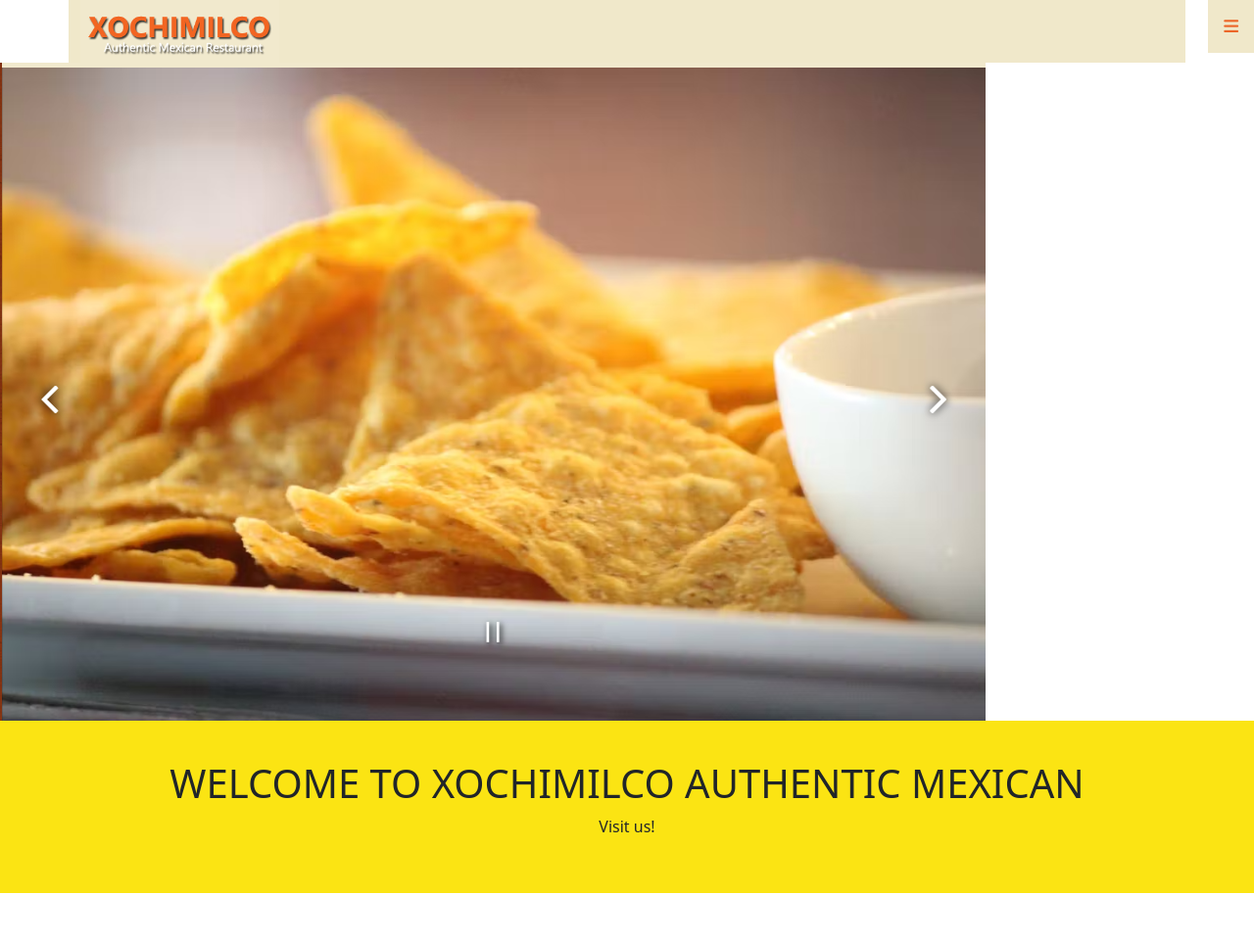
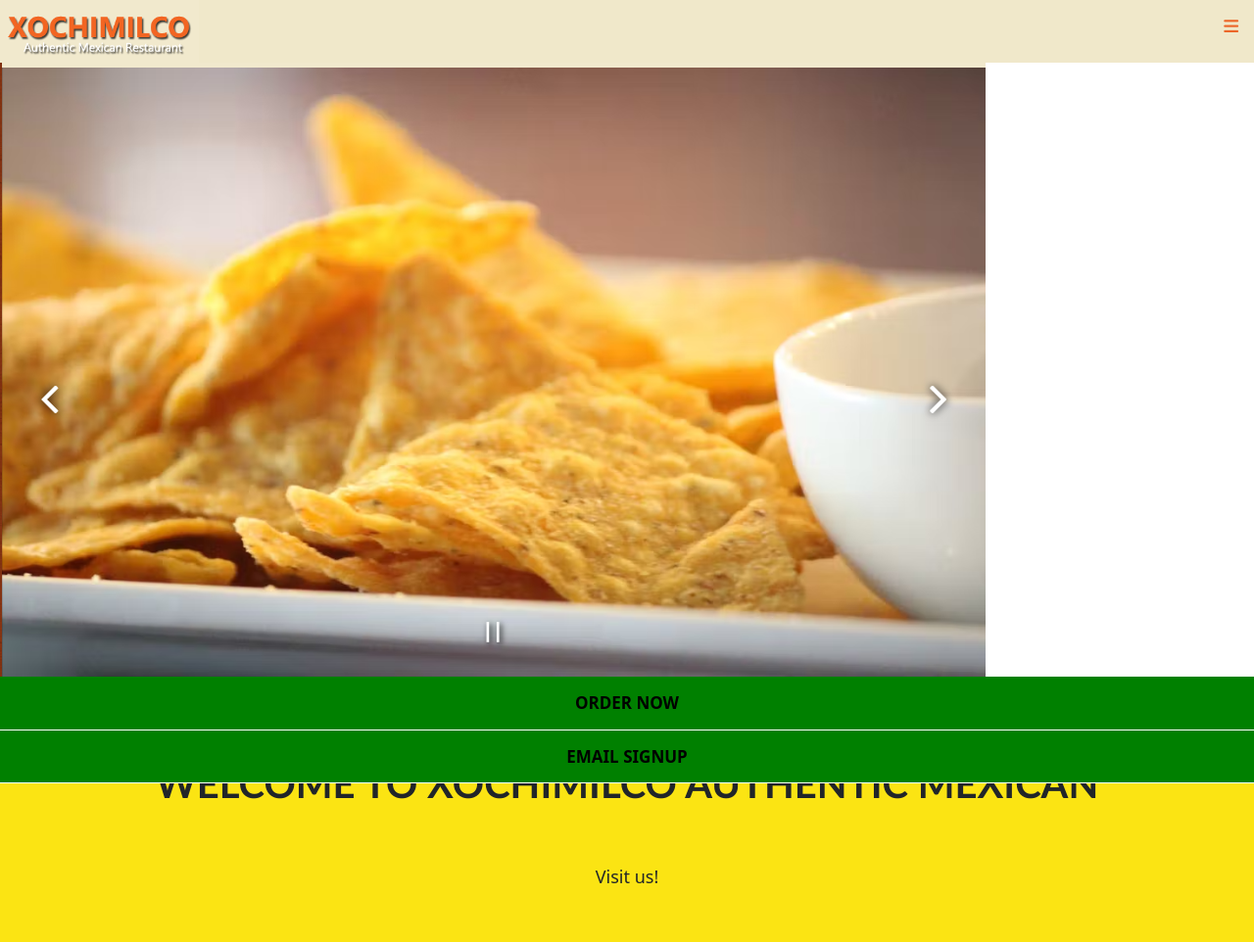
Before and after one commit to Tsilos1/xochimilco-recreation, a plain HTML site: page index.html in a window 1280 px wide. Shown: the whole page at 98% size. Before the commit the page ends 912 px from the top, so only its background shows below. Drawn offline with nearby package versions, Linux system fonts and the light colour scheme.

Commit message:
finished menus

```diff
--- a/index.html
+++ b/index.html
@@ -4,6 +4,18 @@
   <meta charset="UTF-8">
   <meta http-equiv="X-UA-Compatible" content="IE=edge">
   <meta name="viewport" content="width=device-width, initial-scale=1.0">
+
+  <script>
+    function myFunction() {
+      var x = document.getElementById("myLinks");
+      if (x.style.display === "block") {
+        x.style.display = "none";
+      } else {
+        x.style.display = "block";
+      }
+    }
+    </script>
+
   <script src="https://kit.fontawesome.com/e8702507db.js" crossorigin="anonymous"></script>
   <!-- CSS only -->
 <link href="https://cdn.jsdelivr.net/npm/bootstrap@5.2.0/dist/css/bootstrap.min.css" rel="stylesheet" integrity="sha384-gH2yIJqKdNHPEq0n4Mqa/HGKIhSkIHeL5AyhkYV8i59U5AR6csBvApHHNl/vI1Bx" crossorigin="anonymous">
@@ -14,10 +26,10 @@
 
 <body>
     <!-- WEBSITE CONTAINER  -->
-  <div class="container">
+  <div class="container"></div>
 
     <!-- HEADER -->
-   <header>
+   <div class="header">
     <img src="./Assets/logo.png" alt="Xochimilco logo">
 
  <!-- Load an icon library to show a hamburger menu (bars) on small screens -->
@@ -25,6 +37,7 @@
 <!-- Top Navigation Menu -->
     <div class="topnav">
     <!-- Navigation links (hidden by default) -->
+
       <div id="myLinks">
         <a href="#">HOURS & LOCATION</a>
         <a href="#">SPECIALS</a>
@@ -41,14 +54,13 @@
      </a>
      </div>
 
-    </header>
+  </div>
  </div>
 
 
     <!-- MAIN IMAGE -->
 
-    <img src="./Assets/heroimage1.png" class="img-fluid" alt="Responsive image">
-
+    <img src="assets/heroimage1.png" alt="tortilla chips with cheese">
 
     <!-- WELCOME -->
   <div id="welcome">
@@ -66,6 +78,11 @@
 
     <!-- FOOTER -->
 
+    <div class="footnav">
+      <a href="#home" class="active">ORDER NOW</a>
+      <a href="#news">EMAIL SIGNUP</a>
+    </div>
+
 
 
     <!--  END FOOTER -->
--- a/style.css
+++ b/style.css
@@ -1,6 +1,7 @@
 
 .container {
     background-color: #f0e8ca;
+
 }
 
 body {
@@ -9,16 +10,21 @@ body {
     border: 0px;
 }
 
-header {
-
+.header {
+    background-color: #f0e8ca;
 }
 
 h1 {
     text-align: center;
+    font-family: calibri;
+    font-weight: bold;
+    padding-bottom: 50px;
 }
 
 p {
     text-align: center;
+    padding-bottom: 50px;
+    font-size: large;
 }
 
 #welcome {
@@ -30,7 +36,7 @@ p {
 /* Style the navigation menu */
 .topnav {
     overflow: hidden;
-    background-color: #333;
+    background-color: #f0e8ca;
     position: right;
   }
 
@@ -59,12 +65,48 @@ p {
 
   /* Add a grey background color on mouse-over */
   .topnav a:hover {
-    background-color: #ddd;
-    color: black;
+    background-color: #f0e8ca;
+    color: #ec7729;
   }
 
   /* Style the active link (or home/logo) */
-  .active {
+  /* .active {
     background-color: #04AA6D;
     color: white;
-  }
+  } */
+
+  /* -------FOOTER NAVBAR-----------------*/
+
+  /* Place the navbar at the bottom of the page, and make it stick */
+.footnav {
+  background-color: green;
+   overflow: hidden;
+  position: fixed;
+  bottom: 0;
+  width: 100%;
+}
+
+/* Style the links inside the navigation bar */
+.footnav a {
+  float: center;
+  display: block;
+  color: black;
+  text-align: center;
+  padding: 14px 16px;
+  text-decoration: none;
+  font-size: 17px;
+  font-weight: bold;
+  border-bottom: 1px solid white;
+}
+
+/* Change the color of links on hover */
+.footnav a:hover {
+  background-color: red;
+  color: white;
+}
+
+/* Add a color to the active/current link */
+/* .footnav a.active {
+  background-color: green;
+  color: white;
+} */
```
Lines whose indentation alone changed are shown as unchanged.
